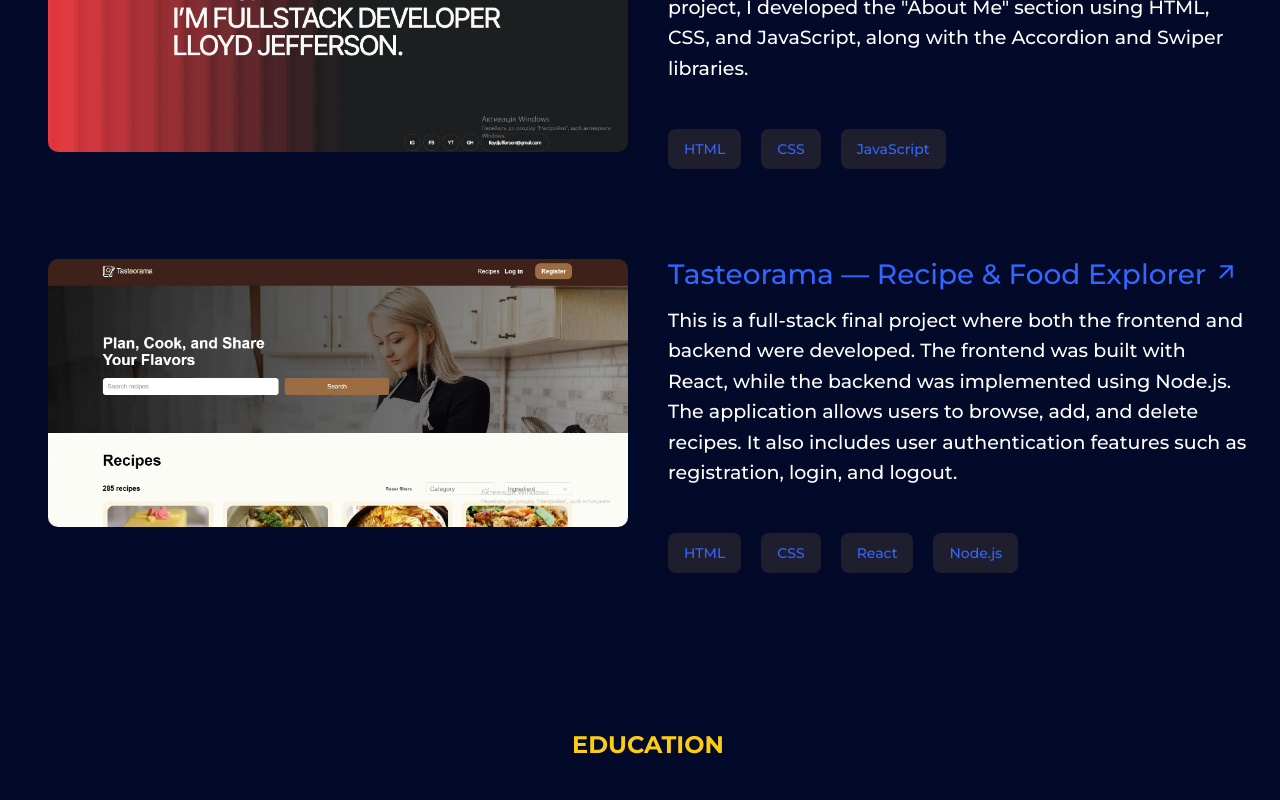
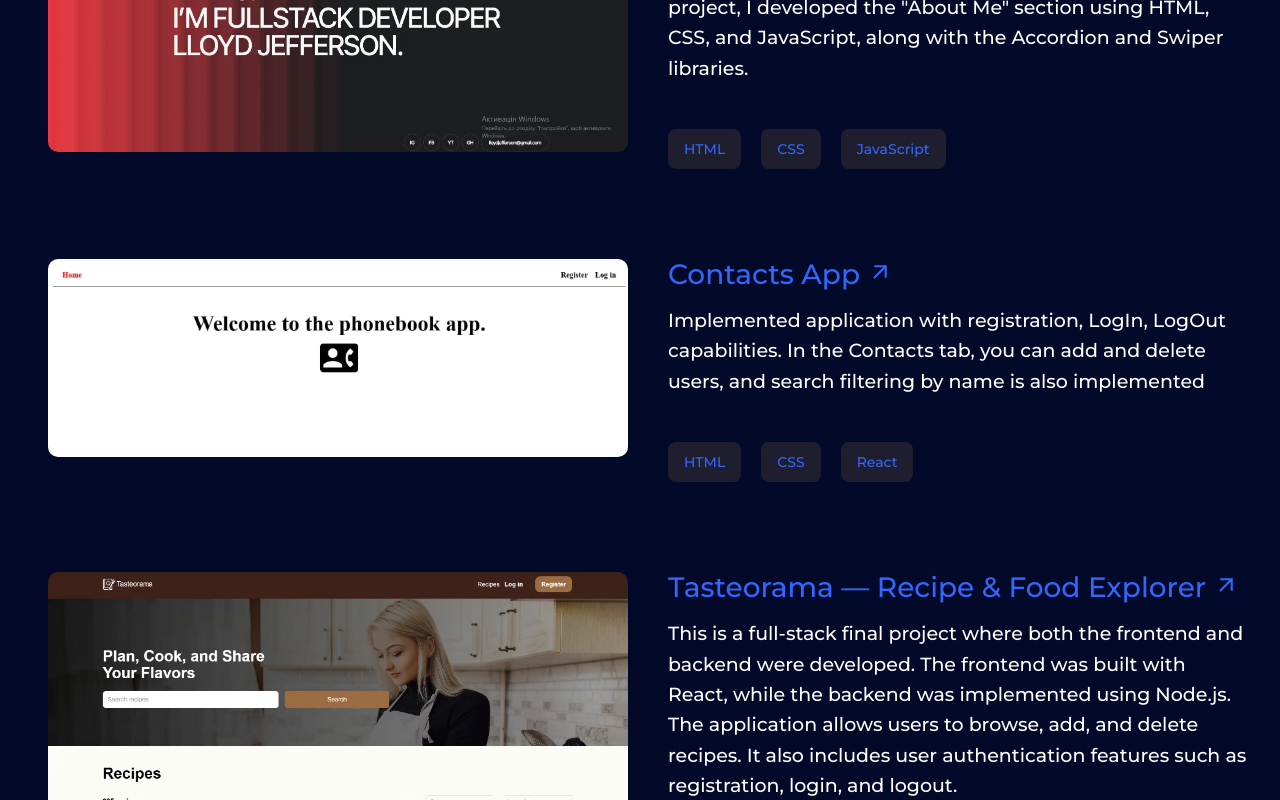
Before and after one commit to Roman1019/my-portfolio, a React (Vite) app: page / in a window 1280 px wide. Shown: the part 3199-3999 px from the top of the page. Built offline with nearby package versions, Linux system fonts and the light colour scheme.

Commit message:
correct img2

```diff
--- a/src/Projects/Projects.jsx
+++ b/src/Projects/Projects.jsx
@@ -2,6 +2,11 @@ import Line from "../Line/Line";
 import css from "./Projects.module.css";
 import { MdArrowOutward } from "react-icons/md";
 import SimplyChocolate from "../../assets/photo/simplyChocolate.webp";
+import EffectiveSolutions from "../../assets/photo/business.webp";
+import PhotographySchool from "../../assets/photo/photography.webp";
+import PortfolioLLoyd from "../../assets/photo/PortfolioLLoyd.webp";
+import Tasteorama from "../../assets/photo/Tasteorama.webp";
+import Phonebook from "../../assets/photo/phoneBook.webp";
 
 export default function Projects() {
   return (
@@ -52,7 +57,7 @@ export default function Projects() {
               >
                 <img
                   className={css.projectsImg}
-                  src="../../assets/photo/business.webp"
+                  src={EffectiveSolutions}
                   alt="Website Effective solutions for Your Business"
                 />
               </a>
@@ -84,7 +89,7 @@ export default function Projects() {
               >
                 <img
                   className={css.projectsImg}
-                  src="../../assets/photo/photography.webp"
+                  src={PhotographySchool}
                   alt="Photography School"
                 />
               </a>
@@ -118,7 +123,7 @@ export default function Projects() {
               >
                 <img
                   className={css.projectsImg}
-                  src="../../assets/photo/PortfolioLLoyd.webp"
+                  src={PortfolioLLoyd}
                   alt="Portfolio LLoyd Jefferson"
                 />
               </a>
@@ -144,6 +149,39 @@ export default function Projects() {
                 </ul>
               </div>
             </li>
+            <li className={css.projectItem}>
+              <a
+                className={css.projectLink}
+                href="https://goit-react-hw-08-zeta-virid.vercel.app/"
+                target="_blank"
+              >
+                <img
+                  className={css.projectsImg}
+                  src={Phonebook}
+                  alt="Phonebook photo"
+                />
+              </a>
+              <div className={css.projectContent}>
+                <a
+                  className={css.projectText}
+                  href="https://goit-react-hw-08-zeta-virid.vercel.app/"
+                  target="_blank"
+                >
+                  Contacts App{" "}
+                  <MdArrowOutward className={css.projectArrow} size={25} />
+                </a>
+                <p className={css.projectDescription}>
+                  Implemented application with registration, LogIn, LogOut
+                  capabilities. In the Contacts tab, you can add and delete
+                  users, and search filtering by name is also implemented
+                </p>
+                <ul className={css.slillsList}>
+                  <li className={css.slillsItem}>HTML</li>
+                  <li className={css.slillsItem}>CSS</li>
+                  <li className={css.slillsItem}>React</li>
+                </ul>
+              </div>
+            </li>
 
             <li className={css.projectItem}>
               <a
@@ -153,7 +191,7 @@ export default function Projects() {
               >
                 <img
                   className={css.projectsImg}
-                  src="../../assets/photo/Tasteorama.webp"
+                  src={Tasteorama}
                   alt="Tasteorama recipe application interface"
                 />
               </a>
```
